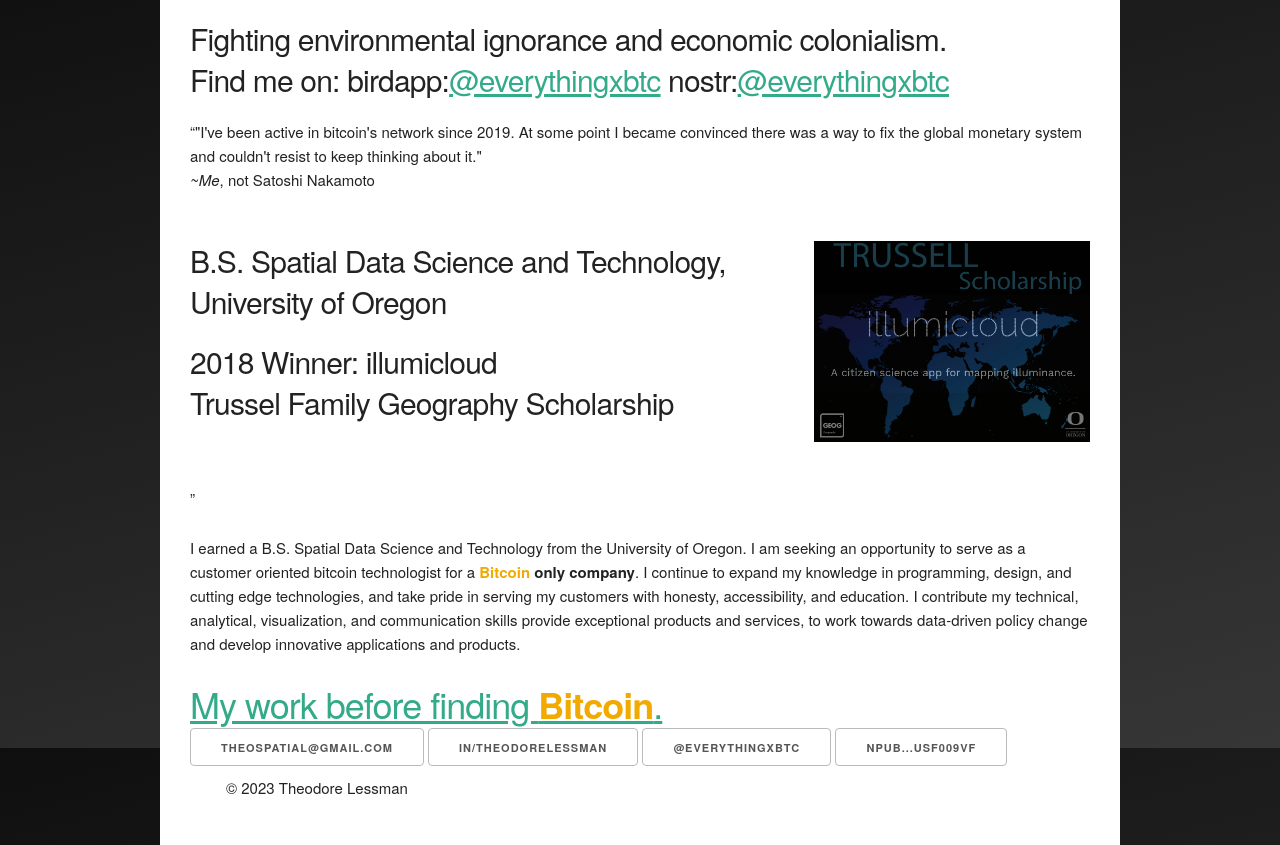
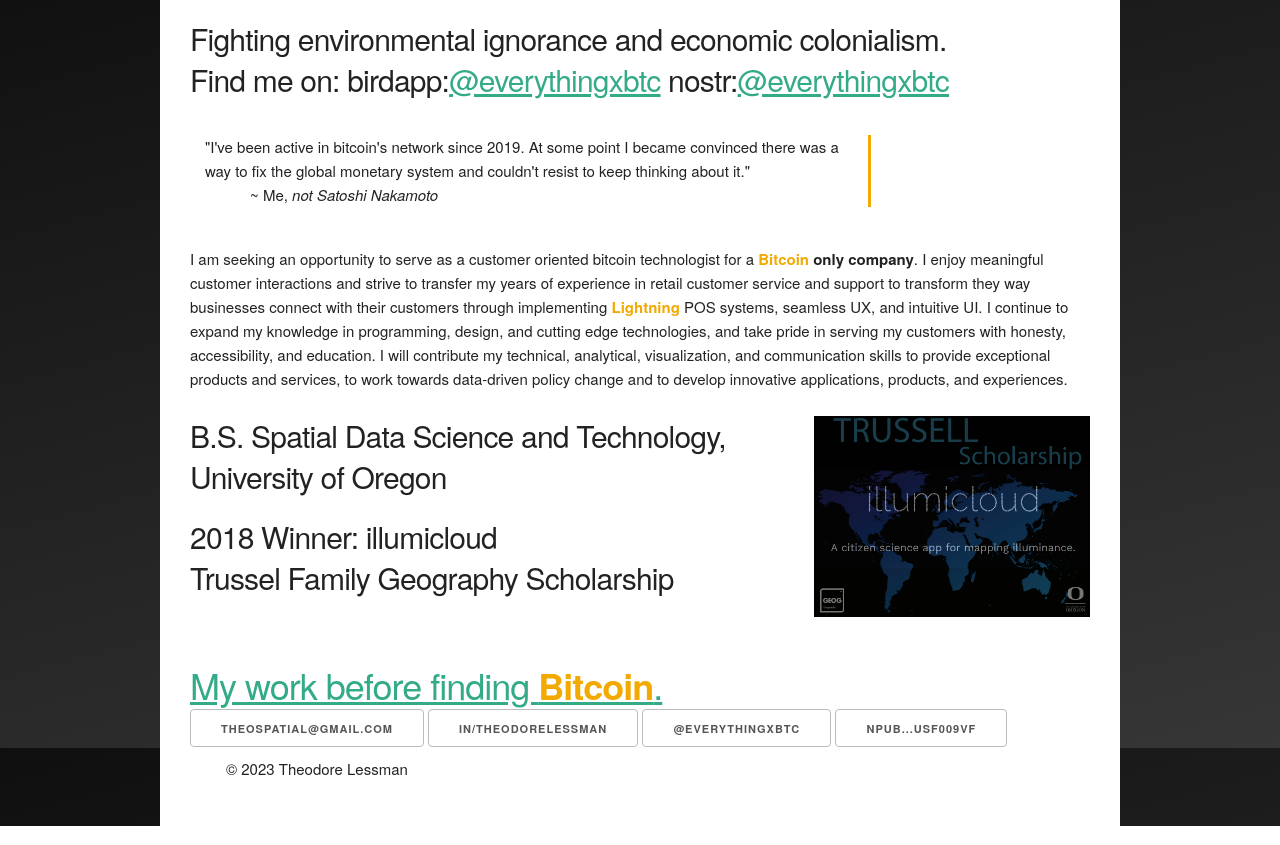
Before and after one commit to theospatial/theospatial.github.io, a plain HTML site: page index.html in a window 1280 px wide. Shown: the part 852-1697 px from the top of the page. Drawn offline with Linux system fonts and the light colour scheme.

Commit message:
revised body text, body ordereing and style of quote

```diff
--- a/index.html
+++ b/index.html
@@ -73,34 +73,30 @@
           <h4 class="noteworthy" style="color: #F2A900;">Bitcoiner. Pleb Miner. 2140 hr+ Orange Pill.</h4>
           <h4>Fighting environmental ignorance and economic colonialism.</br>
           Find me on: birdapp:<a href="https://twitter.com/everythingxbtc">@everythingxbtc</a> nostr:<a href="https://astral.ninja/npub1enfjvvrakj3fc0r6pn8ftm2dkzpzwvd598lr8hez6qz76zm8vxusf009vf">@everythingxbtc</a></h4>
-          <q class = 'twelve columns'>"I&#39ve been active in bitcoin&#39s network since 2019. At some point I became convinced there was a way to fix the global monetary system and couldn&#39t resist to keep thinking about it." </br><p><em>~Me</em>, not Satoshi Nakamoto</p></blockquote>
+          <blockquote class = 'nine columns' style="margin: 1em; border-style: solid; border-color: #F2A900; border-left: 0em; border-top: 0em; border-bottom: 0em;">"I&#39ve been active in bitcoin&#39s network since 2019. At some point I became convinced there was a way to fix the global monetary system and couldn&#39t resist to keep thinking about it."</br><figcaption style="margin-left: 3em;">~ Me, <cite>not Satoshi Nakamoto</cite></f></blockquote>
         </br>
-
-          <span>
-            <img class="four columns" id = "trussel_img" style="float: right;"src=".\img\trussel.png" alt="Trussel Family Scholarship logo">
-            <h4 class="noteworthy">B.S. Spatial Data Science and Technology,</br>University of Oregon</h4>
-            <h4 class="noteworthy">2018 Winner: illumicloud </br>Trussel Family Geography Scholarship</h4>
-          </br>
-          </span>
-          <h4 class="noteworthy"></h4>
         </div>
-
-
-
 
         <div class = "twelve columns">
           <p class="twelve columns">
-
             </p>
           <p class="twelve columns">
-              I earned a B.S. Spatial Data Science and Technology from the University of Oregon.
               I am seeking an opportunity to serve as a customer oriented bitcoin technologist for a <strong style="color: #F2A900;">Bitcoin</strong><strong> only company</strong>.
+              I enjoy meaningful customer interactions and strive to transfer my years of experience in retail customer service and support to transform they way businesses connect with their customers through implementing <strong style="color: #F2A900;">Lightning</strong> POS systems, seamless UX, and intuitive UI.
               I continue to expand my knowledge in programming, design, and cutting edge technologies, and take pride in serving my customers with honesty, accessibility, and education.
-              I contribute my technical, analytical, visualization, and communication skills provide exceptional products and services, to work towards data-driven policy change
-              and develop innovative applications and products.
+              I will contribute my technical, analytical, visualization, and communication skills to provide exceptional products and services, to work towards data-driven policy change and to develop innovative applications, products, and experiences.
            </br></p>
 
 
+           <div>
+            <span>
+              <img class="four columns" id = "trussel_img" style="float: right;"src=".\img\trussel.png" alt="Trussel Family Scholarship logo">
+              <h4 class="noteworthy">B.S. Spatial Data Science and Technology,</br>University of Oregon</h4>
+              <h4 class="noteworthy">2018 Winner: illumicloud </br>Trussel Family Geography Scholarship</h4>
+            </br>
+            </span>
+            <h4 class="noteworthy"></h4>
+          </div>
         <h3><a class = "twelve columns" href="portfolio.html">My work before finding <strong style="color: #F2A900;">Bitcoin</strong>.</a></h3>
 
         <!---div><a href="./doc/Resume_LessmanTheodore_2018.pdf" class="button button-primary">Download resume</a></div-->
```
